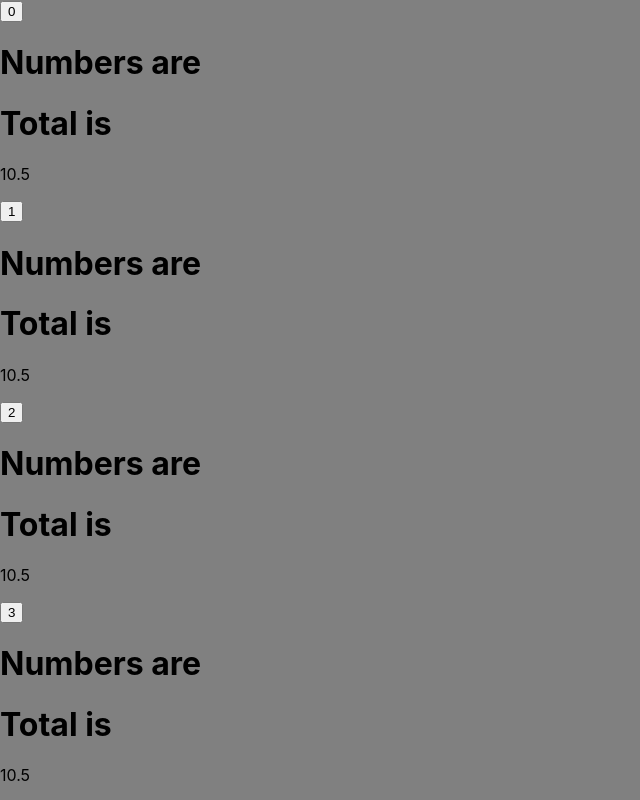
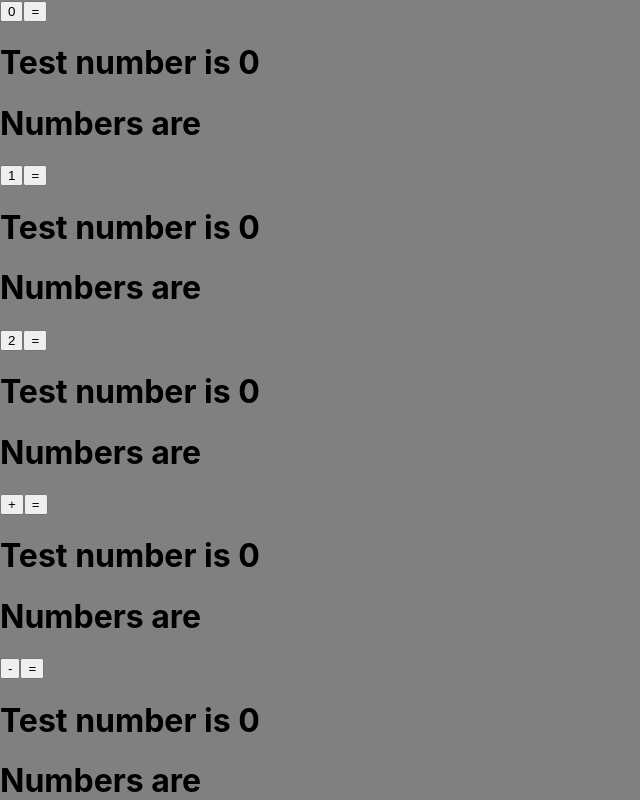
Before and after one commit to DonVlad1/calculator, a React (Create React App) app: page / in a window 1280 px wide. Shown: the top 800 px of the page, without its empty margins (0-640 px from the left). Built offline with nearby package versions, Linux system fonts and the light colour scheme.

Commit message:
Integrated one test functins. Now know how to use functions in states.

```diff
--- a/src/App.js
+++ b/src/App.js
@@ -55,10 +55,14 @@ import { evaluate } from 'mathjs'
 const App = () =>
 {
 
-const [calculatorButtons, setCalculatorButtons] = useState([0,1,2,3,4,5,6,7,8,9,"+","-","="])
+const [calculatorButtons, setCalculatorButtons] = useState([0,1,2,'+','-'])
+const [calculatorOperators, setCalculatorOperators] = useState([])
 const [selectedButtons, setButtonSelection] = useState([])
-let calculateState = true
-let calculation = [12,"+","+","+","-", 3,"/", 2]
+// let testNumber = 0
+
+const [testNumber, setTestNumber] = useState(0)
+//let calculateState = true
+//let calculation = [12,"+","+","+","-", 3,"/", 2]
 
   return (
     <div>
@@ -67,21 +71,23 @@ let calculation = [12,"+","+","+","-", 3,"/", 2]
         return (
           <div key = { buttonKey }>
           <button onClick={() => setButtonSelection((selectedButtons) => [...selectedButtons, button])}>{button}</button>
+          <button onClick={() => setTestNumber(returnResult(selectedButtons))}>=</button>
+          {/* {console.log(testNumber)} */}
+          <h1>Test number is {testNumber}</h1>
           <h1>Numbers are {selectedButtons}</h1>
-          <h1>Total is {selectedButtons.join()}</h1>
-
-
-
-          <p> {evaluate(calculation.join(""))} </p>
+          {/* <h1>Total is {selectedButtons.join()}</h1> */}
           </div>
-
-
         )
       })}
     </div>
   )
 }
 
+function returnResult(testNumber)
+{
+  selectedButtons = testNumber + 1
+  return testNumber
+}
 
 
 
```
